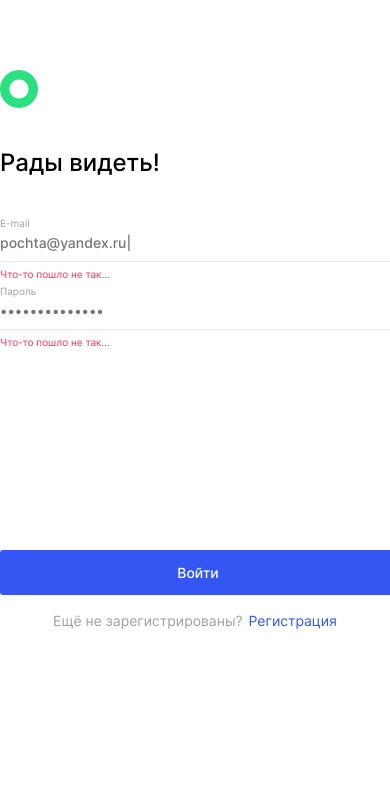
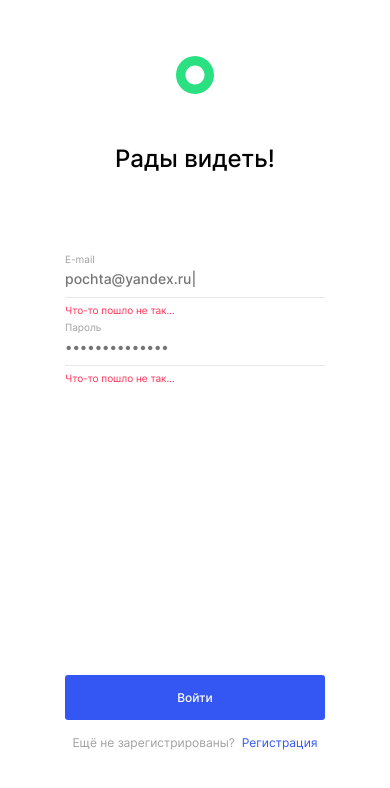
Before and after one commit to Rodzy28/movies-explorer-frontend, a React (Create React App) app: page /sign-in in a window 390 px wide. Shown: the top 788 px of the page. Built offline with nearby package versions, Linux system fonts and the light colour scheme.

Commit message:
Адаптив Логин

```diff
--- a/src/components/Login/Login.css
+++ b/src/components/Login/Login.css
@@ -7,10 +7,10 @@
 .login__container {
     max-width: 396px;
     width: 100%;
+    margin: 70px auto;
 }
 
 .login__header {
-    margin-top: 70px;
     margin-bottom: 40px;
 
 }
@@ -67,6 +67,7 @@
     font-size: 14px;
     font-weight: 500;
     line-height: normal;
+    outline: none;
 }
 
 .form__input-error {
@@ -129,3 +130,51 @@
 .login__link:hover {
     opacity: .6;
 }
+
+@media screen and (max-width: 800px) {
+    .login__container {
+        margin: 232px auto;
+    }
+
+}
+
+@media screen and (max-width: 500px) {
+    .login__container {
+        margin: 56px auto 30px;
+        max-width: 260px;
+    }
+
+    .login__header {
+        display: flex;
+        flex-direction: column;
+        align-items: center;
+        margin-bottom: 80px;
+    }
+
+    .login__logo {
+        padding-bottom: 50px;
+    }
+
+    .login__button {
+        padding-top: 159px;
+    }
+
+    .button_blue {
+        width: 260px;
+        margin-bottom: 12px;
+        font-size: 12px;
+    }
+
+    .login__text {
+        font-size: 12px;
+        margin-right: 7px;
+    }
+
+    .login__link {
+        font-size: 12px;
+    }
+
+    .login__button_padding {
+        padding-top: 226px;
+    }
+}
```
